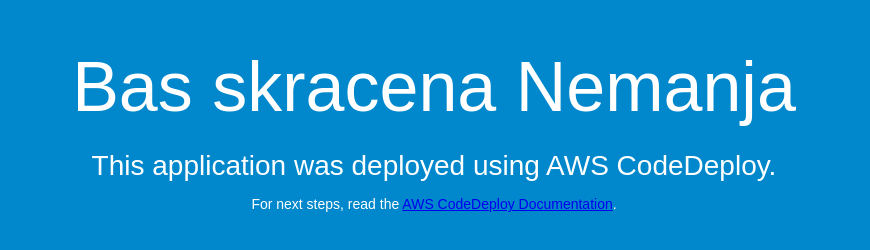
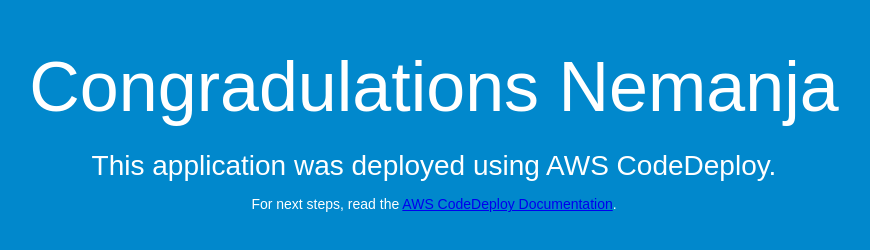
Before and after one commit to nemanjamaksim/SimpleApp, a plain HTML site: page index.html in a window 1280 px wide. Shown: the whole page, without its empty margins (206-1076 px from the left). Drawn offline with Linux system fonts and the light colour scheme.

Commit message:
Verzija 1

```diff
--- a/index.html
+++ b/index.html
@@ -26,7 +26,7 @@
 </head>
 <body>
   <div align="center">
-    <h1>Bas skracena Nemanja</h1>
+    <h1>Congradulations Nemanja</h1>
     <h2>This application was deployed using AWS CodeDeploy.</h2>
     <p>For next steps, read the <a href="http://aws.amazon.com/documentation/codedeploy">AWS CodeDeploy Documentation</a>.</p>
   </div>
```
